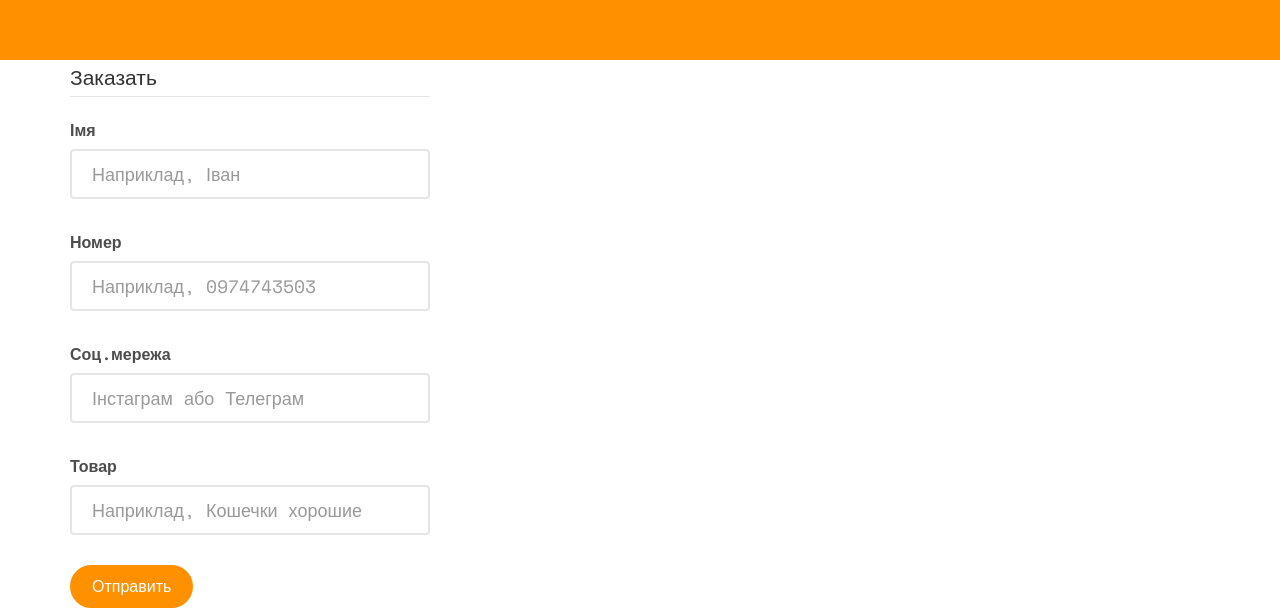
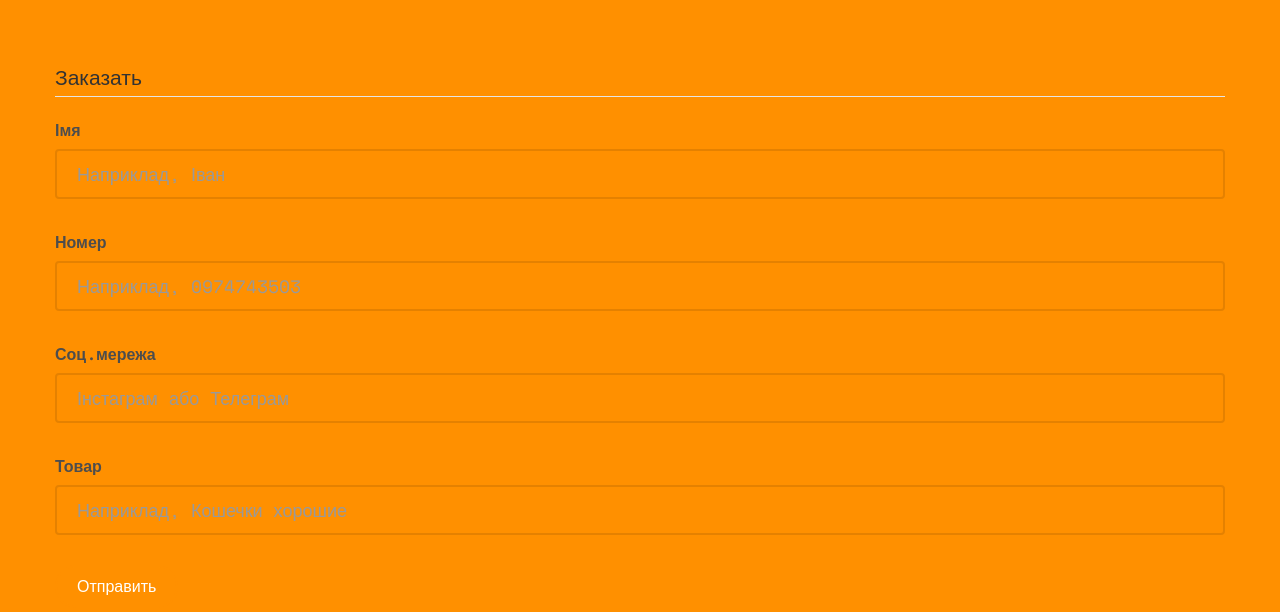
Before and after one commit to FaKun-2007/ChromaticAtlas, a plain HTML site: page index.html in a window 1280 px wide. Shown: the part 2998-3610 px from the top of the page. Drawn offline with nearby package versions, Linux system fonts and the light colour scheme; some packages are replaced by stand-ins of ours; no server answers; files whose address does not match are found by name.

Commit message:
index.html

```diff
--- a/index.html
+++ b/index.html
@@ -214,10 +214,9 @@
 			</div>
 		</div>
 	</div>
-    <div class="container">
-
-      <div class="row">
-      	<div class="col-sm-4">
+    <div class="fh5co-bg-dark">
+<div class="container">
+<div class="row animate-box">
       		<form action="telegram.php" method="POST">
       			<legend>Заказать</legend>
 
```
